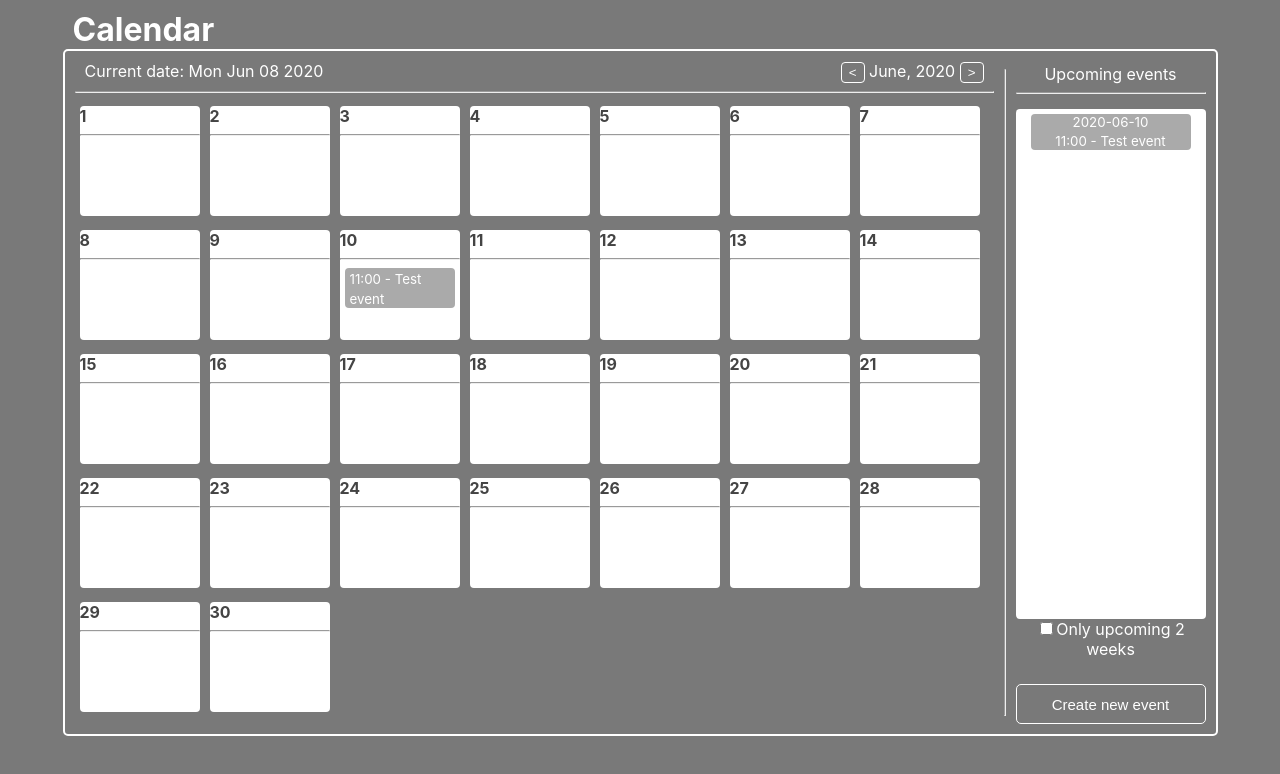
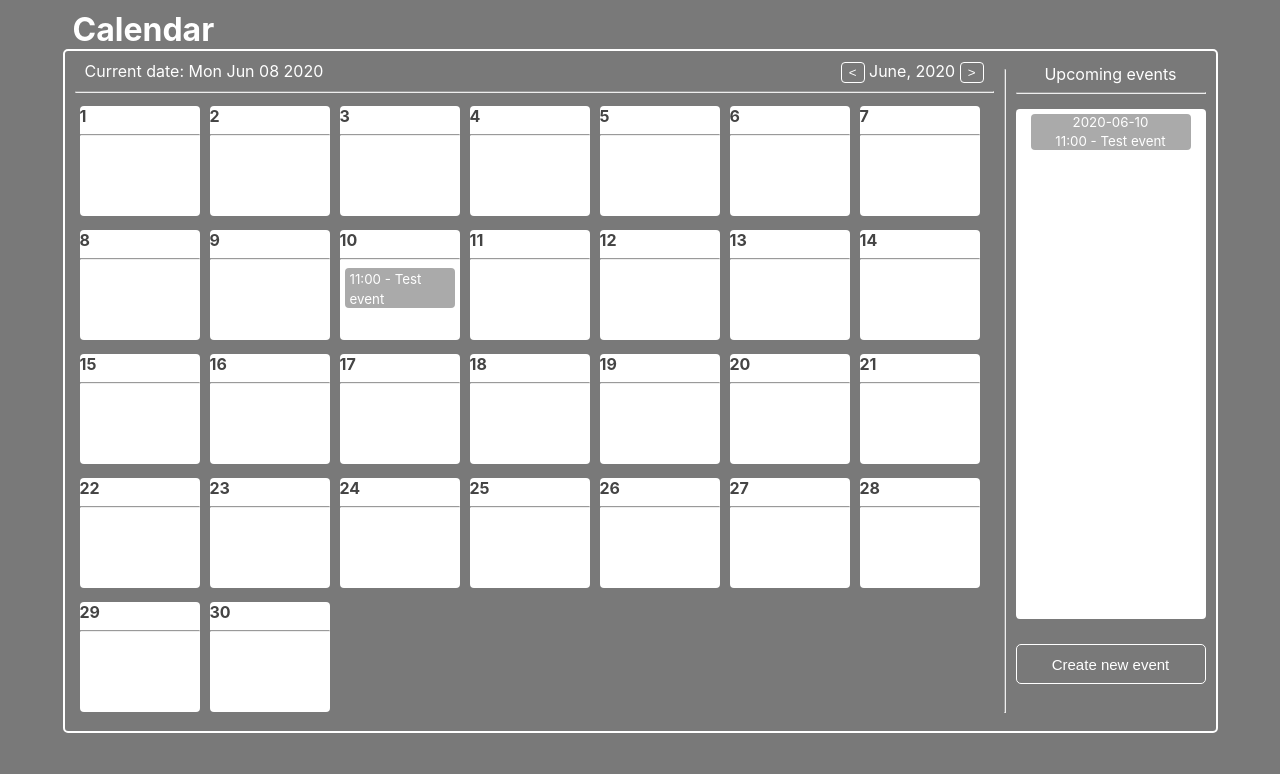
Before and after one commit to keXXpert/testCalendar, a React (Create React App) app: page / in a window 1280 px wide. Shown: the top 774 px of the page. Built offline with nearby package versions, Linux system fonts and the light colour scheme.

Commit message:
minor changes

```diff
--- a/src/components/Calendar/Calendar.jsx
+++ b/src/components/Calendar/Calendar.jsx
@@ -64,7 +64,7 @@ const Calendar = () => {
     }
 
     const handleNewEventData = (name, startsDate, startsTime, endsDate, endsTime) => {
-        let evt ={ name, startsDate, startsTime, endsDate, endsTime }
+        let evt = { name, startsDate, startsTime, endsDate, endsTime }
         let evts = [...events]
         if (editId) {
             evt.id = editId
@@ -101,8 +101,8 @@ const Calendar = () => {
 
     return (
         <div className={myCSS.Calendar}>
-            {isModalOpen && !!editId && <Modal events={events} id={editId} handleNewEventData={handleNewEventData} deleteEvent={deleteEvent} closeModal={closeModal}/>}
-            {isModalOpen && !editId && <Modal handleNewEventData={handleNewEventData} closeModal={closeModal}/>}
+            {isModalOpen && !!editId && <Modal events={events} id={editId} handleNewEventData={handleNewEventData} deleteEvent={deleteEvent} closeModal={closeModal} />}
+            {isModalOpen && !editId && <Modal handleNewEventData={handleNewEventData} closeModal={closeModal} />}
             <div className={myCSS.CalendarBorder}>
                 <h1>Calendar</h1>
                 <div className={myCSS.Month}>
@@ -137,8 +137,7 @@ const Calendar = () => {
                                 ))}
                             </div>
                         </div>
-                        <label><input type='checkbox' />Only upcoming 2 weeks</label>
-                        <button className={myCSS.Button} onClick={() => {setModalOpen(true)}}>Create new event</button>
+                        <button className={myCSS.Button} onClick={() => { setModalOpen(true) }}>Create new event</button>
                     </div>
                 </div>
             </div>
--- a/src/components/Calendar/CreateForm/CreateForm.jsx
+++ b/src/components/Calendar/CreateForm/CreateForm.jsx
@@ -4,8 +4,6 @@ import myCSS from './CreateForm.module.css'
 
 
 const CreateForm = ({handleNewEventData, edit = false, event, closeModal}) => {
-    console.log(edit, event);
-
     let initialName = ''
     let initialStartDate = '2020-06-09'
     let initialEndDate = '2020-06-09'
@@ -51,7 +49,7 @@ const CreateForm = ({handleNewEventData, edit = false, event, closeModal}) => {
                     <input type='date' value={endsDate} onChange={(e) => setEndDate(e.target.value)}/>
                     <input type='time' value={endsTime} onChange={(e) => setEndTime(e.target.value)}/>
                 </div>
-                <div><button onClick={submitEvent}>{edit? 'Edit':'Create'}</button><button onClick={closeModal}>Cancel</button></div>
+                <div><button type="button" onClick={submitEvent}>{edit? 'Edit':'Create'}</button><button type="button" onClick={closeModal}>Cancel</button></div>
             </form>
         </div>
     )
```
